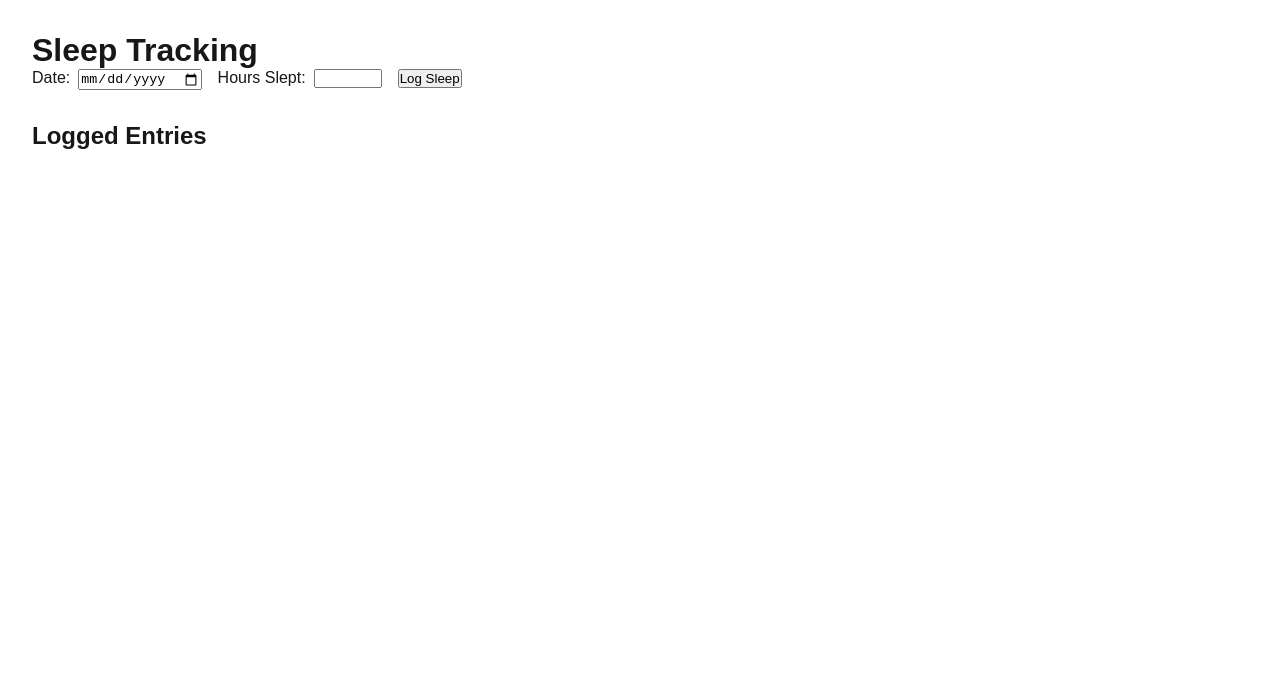
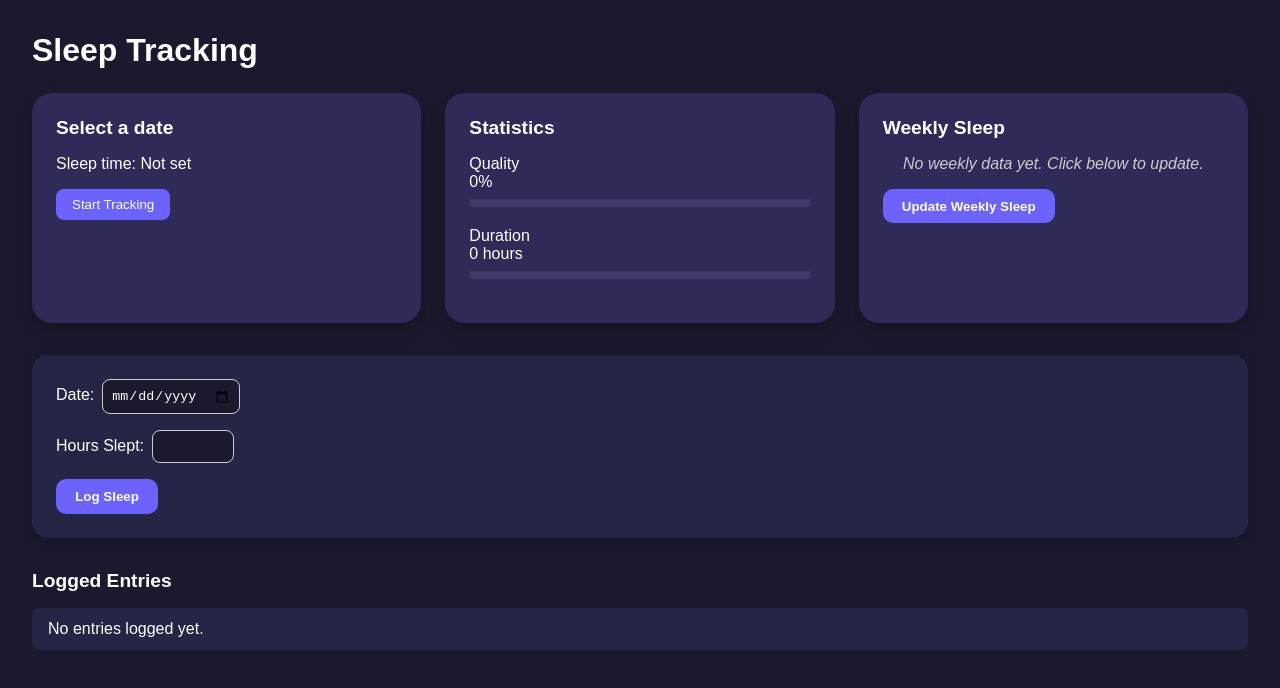
Before and after one commit to henryharborne/NuMe, a Next.js app in the folder frontend/: page /sleep in a window 1280 px wide. Shown: the top 688 px of the page. Built offline with nearby package versions, Linux system fonts and the light colour scheme; a web font is replaced by a local one.

Commit message:
Updated Sleep Tracking UI, included a weekly sleep visual chart to represent the user's sleep trends, modified date, hours slept, and logged antries layout, added a statistics section to track the users quality and duration of sleep

```diff
--- a/frontend/package.json
+++ b/frontend/package.json
@@ -12,7 +12,8 @@
     "@supabase/supabase-js": "^2.50.3",
     "next": "15.3.4",
     "react": "^19.0.0",
-    "react-dom": "^19.0.0"
+    "react-dom": "^19.0.0",
+    "recharts": "^3.1.0"
   },
   "devDependencies": {
     "@eslint/eslintrc": "^3",
--- /dev/null
+++ b/frontend/src/app/sleep/SleepPage.module.css
@@ -0,0 +1,142 @@
+.container {
+  padding: 2rem;
+  background-color: #1a1a2e;
+  color: #ffffff;
+  font-family: 'Poppins', sans-serif;
+  min-height: 100vh;
+}
+
+.title {
+  font-size: 2rem;
+  margin-bottom: 1.5rem;
+}
+
+.sectionHeading {
+  font-size: 1.2rem;
+  font-weight: 600;
+  margin-bottom: 1rem;
+}
+
+.widgets {
+  display: flex;
+  flex-wrap: wrap;
+  gap: 1.5rem;
+  margin-bottom: 2rem;
+}
+
+.widget {
+  background-color: #2e2b59;
+  border-radius: 20px;
+  padding: 1.5rem;
+  flex: 1 1 300px;
+  box-shadow: 0 8px 16px rgba(0, 0, 0, 0.2);
+  transition: transform 0.2s ease;
+}
+
+.widget:hover {
+  transform: translateY(-5px);
+}
+
+.stat {
+  margin-bottom: 1.25rem;
+}
+
+.progressBar {
+  background-color: #3d3a6b;
+  height: 8px;
+  border-radius: 5px;
+  overflow: hidden;
+  margin-top: 0.5rem;
+}
+
+.progress {
+  height: 8px;
+  background-color: #6c63ff;
+  transition: width 0.3s ease;
+}
+
+.chartContainer {
+  width: 100%;
+  height: 200px;
+  margin-top: 1rem;
+}
+
+.form {
+  margin-bottom: 2rem;
+  background-color: #252545;
+  padding: 1.5rem;
+  border-radius: 16px;
+  box-shadow: 0 4px 12px rgba(0, 0, 0, 0.15);
+}
+
+.label {
+  display: block;
+  margin-bottom: 1rem;
+  font-weight: 500;
+}
+
+.input {
+  margin-left: 0.5rem;
+  padding: 0.5rem;
+  border: 1px solid #ccc;
+  border-radius: 8px;
+  background-color: #1a1a2e;
+  color: #fff;
+}
+
+.button {
+  padding: 0.6rem 1.2rem;
+  background-color: #6c63ff;
+  color: #fff;
+  font-weight: bold;
+  border: none;
+  border-radius: 10px;
+  cursor: pointer;
+  transition: background-color 0.2s ease;
+}
+
+.button:hover {
+  background-color: #7e7bff;
+}
+
+.startTracking,
+.stopTracking {
+  margin-top: 1rem;
+  padding: 0.5rem 1rem;
+  background-color: #6c63ff;
+  color: #fff;
+  border: none;
+  border-radius: 8px;
+  cursor: pointer;
+  font-weight: 500;
+}
+
+.stopTracking {
+  background-color: #ff6b6b;
+}
+
+.entries {
+  list-style: none;
+  padding: 0;
+  margin-top: 1rem;
+}
+
+.entry {
+  margin-bottom: 0.5rem;
+  background-color: #252545;
+  padding: 0.75rem 1rem;
+  border-radius: 8px;
+}
+.placeholder {
+  color: #ccc;
+  font-style: italic;
+  margin: 1rem 0;
+  text-align: center;
+}
+.noEntries {
+  padding: 1rem;
+  text-align: center;
+  background-color: #2a2a4d;
+  border-radius: 8px;
+  color: #ccc;
+}
--- a/frontend/src/app/sleep/page.tsx
+++ b/frontend/src/app/sleep/page.tsx
@@ -1,35 +1,144 @@
 'use client';
+
 import { useState } from 'react';
+import {
+  LineChart,
+  Line,
+  XAxis,
+  YAxis,
+  CartesianGrid,
+  Tooltip,
+  ResponsiveContainer,
+} from 'recharts';
+import styles from './SleepPage.module.css';
 
 export default function SleepPage() {
   const [entries, setEntries] = useState<{ date: string; hours: number }[]>([]);
   const [date, setDate] = useState('');
   const [hours, setHours] = useState('');
+  const [tracking, setTracking] = useState(false);
+  const [quality, setQuality] = useState('0');
+  const [weeklySleep, setWeeklySleep] = useState<(number | null)[]>([]);
 
   const handleSubmit = (e: React.FormEvent) => {
     e.preventDefault();
     if (!date || !hours) return;
-
     setEntries([...entries, { date, hours: parseFloat(hours) }]);
     setDate('');
     setHours('');
   };
 
+  const handleStartTracking = () => setTracking(true);
+  const handleStopTracking = () => setTracking(false);
+
+  const handleUpdateWeeklySleep = () => {
+    const sorted = [...entries].sort((a, b) => new Date(a.date).getTime() - new Date(b.date).getTime());
+    const recent = sorted.slice(-7);
+    const padded = Array(7).fill(null).map((_, i) => recent[i]?.hours ?? null);
+    setWeeklySleep(padded);
+  };
+
   return (
-    <div style={{ padding: '2rem' }}>
-      <h1>Sleep Tracking</h1>
-      <form onSubmit={handleSubmit} style={{ marginBottom: '2rem' }}>
-        <label>
+    <div className={styles.container}>
+      <h1 className={styles.title}>Sleep Tracking</h1>
+
+      <div className={styles.widgets}>
+        <div className={styles.widget}>
+          <h2 className={styles.sectionHeading}>{date || 'Select a date'}</h2>
+          <p>Sleep time: Not set</p>
+          {!tracking ? (
+            <button className={styles.startTracking} onClick={handleStartTracking}>
+              Start Tracking
+            </button>
+          ) : (
+            <button className={styles.stopTracking} onClick={handleStopTracking}>
+              Stop Tracking
+            </button>
+          )}
+        </div>
+
+        <div className={styles.widget}>
+          <h3 className={styles.sectionHeading}>Statistics</h3>
+          <div className={styles.stat}>
+            <p>Quality</p>
+            <p>{quality}%</p>
+            <div className={styles.progressBar}>
+              <div
+                style={{ width: `${parseFloat(quality)}%` }}
+                className={styles.progress}
+              ></div>
+            </div>
+          </div>
+          <div className={styles.stat}>
+            <p>Duration</p>
+            <p>{hours || '0'} hours</p>
+            <div className={styles.progressBar}>
+              <div
+                style={{
+                  width: `${(parseFloat(hours || '0') / 8) * 100}%`,
+                }}
+                className={styles.progress}
+              ></div>
+            </div>
+          </div>
+        </div>
+
+        <div className={styles.widget}>
+          <h3 className={styles.sectionHeading}>Weekly Sleep</h3>
+
+          {weeklySleep.filter(v => v !== null).length > 0 ? (
+            <div className={styles.chartContainer}>
+              <ResponsiveContainer width="100%" height={200}>
+              <LineChart
+                data={weeklySleep.map((h, i) => ({ day: `Day ${i + 1}`, hours: h }))}
+                margin={{ top: 10, right: 20, left: 10, bottom: 30 }}
+              >
+                <CartesianGrid strokeDasharray="3 3" />
+                <XAxis
+                  dataKey="day"
+                  interval={0}
+                  tick={{ fontSize: 12 }}
+                  height={40}
+                  tickMargin={10}
+                />
+                <YAxis domain={[0, 10]} tick={{ fontSize: 12 }} />
+                <Tooltip />
+                <Line
+                  type="monotone"
+                  dataKey="hours"
+                  stroke="#6c63ff"
+                  strokeWidth={3}
+                  dot={{ r: 4 }}
+                  isAnimationActive={false}
+                  connectNulls
+                />
+              </LineChart>
+            </ResponsiveContainer>
+
+            </div>
+          ) : (
+            <p className={styles.placeholder}>No weekly data yet. Click below to update.</p>
+          )}
+
+          <button className={styles.button} onClick={handleUpdateWeeklySleep}>
+            Update Weekly Sleep
+          </button>
+        </div>
+      </div>
+
+      <form onSubmit={handleSubmit} className={styles.form}>
+        <label className={styles.label}>
           Date:
           <input
             type="date"
             value={date}
             onChange={(e) => setDate(e.target.value)}
             required
-            style={{ marginLeft: '0.5rem', marginRight: '1rem' }}
+            className={styles.input}
+            aria-label="Select date"
           />
         </label>
-        <label>
+        <label className={styles.label}>
           Hours Slept:
           <input
             type="number"
@@ -39,19 +148,26 @@ export default function SleepPage() {
             min="0"
             max="24"
             step="0.1"
-            style={{ marginLeft: '0.5rem', marginRight: '1rem' }}
+            className={styles.input}
+            aria-label="Enter hours slept"
           />
         </label>
-        <button type="submit">Log Sleep</button>
+        <button type="submit" className={styles.button}>
+          Log Sleep
+        </button>
       </form>
 
-      <h2>Logged Entries</h2>
-      <ul>
-        {entries.map((entry, i) => (
-          <li key={i}>
-            {entry.date}: {entry.hours} hours
-          </li>
-        ))}
+      <h2 className={styles.sectionHeading}>Logged Entries</h2>
+      <ul className={styles.entries}>
+        {entries.length === 0 ? (
+          <li className={styles.entry}>No entries logged yet.</li>
+        ) : (
+          entries.map((entry, i) => (
+            <li key={i} className={styles.entry}>
+              {entry.date || 'No date'}: {entry.hours || '0'} hours
+            </li>
+          ))
+        )}
       </ul>
     </div>
   );
```
Also changed, not shown: 2 other files (tests, documents, lock files or other folders).
